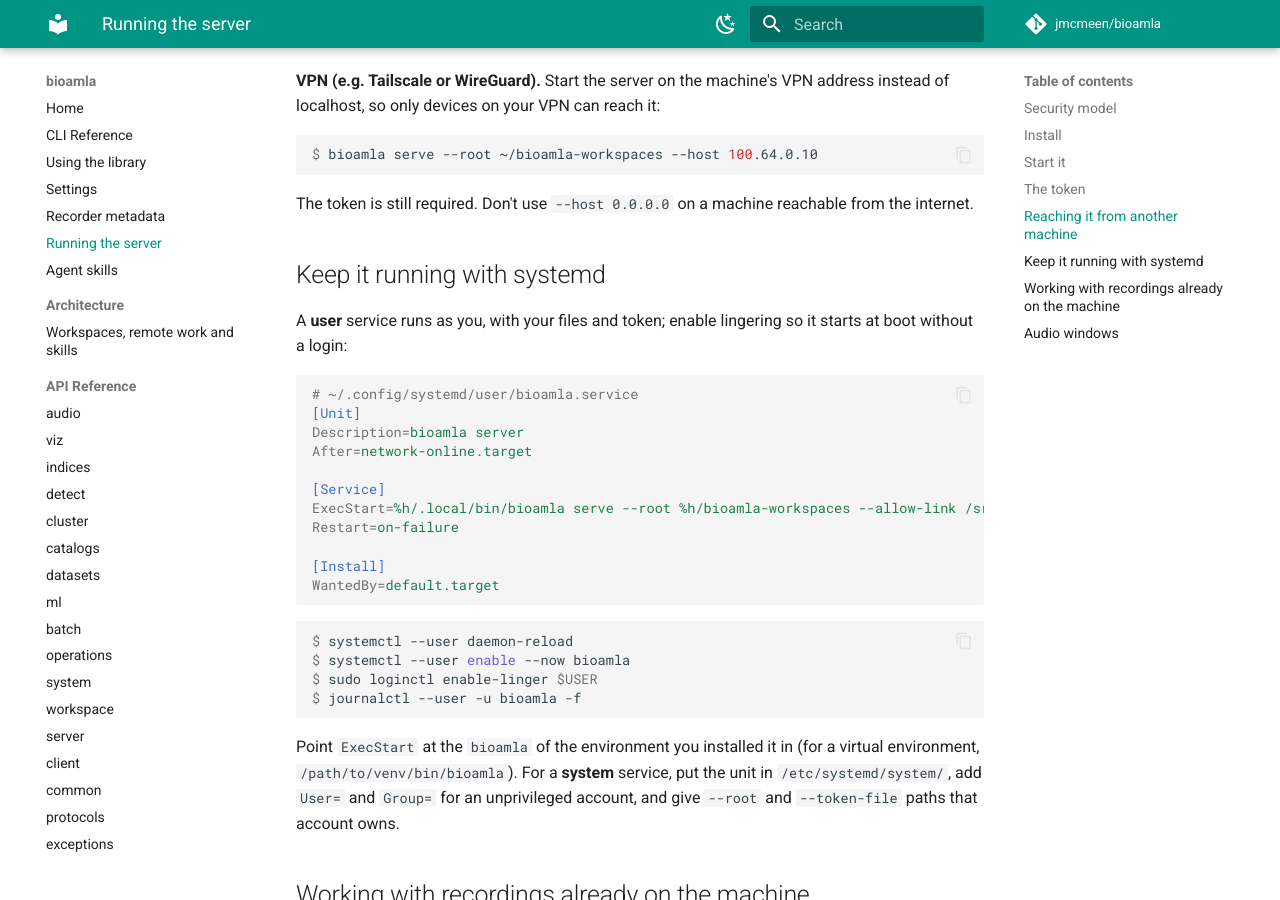
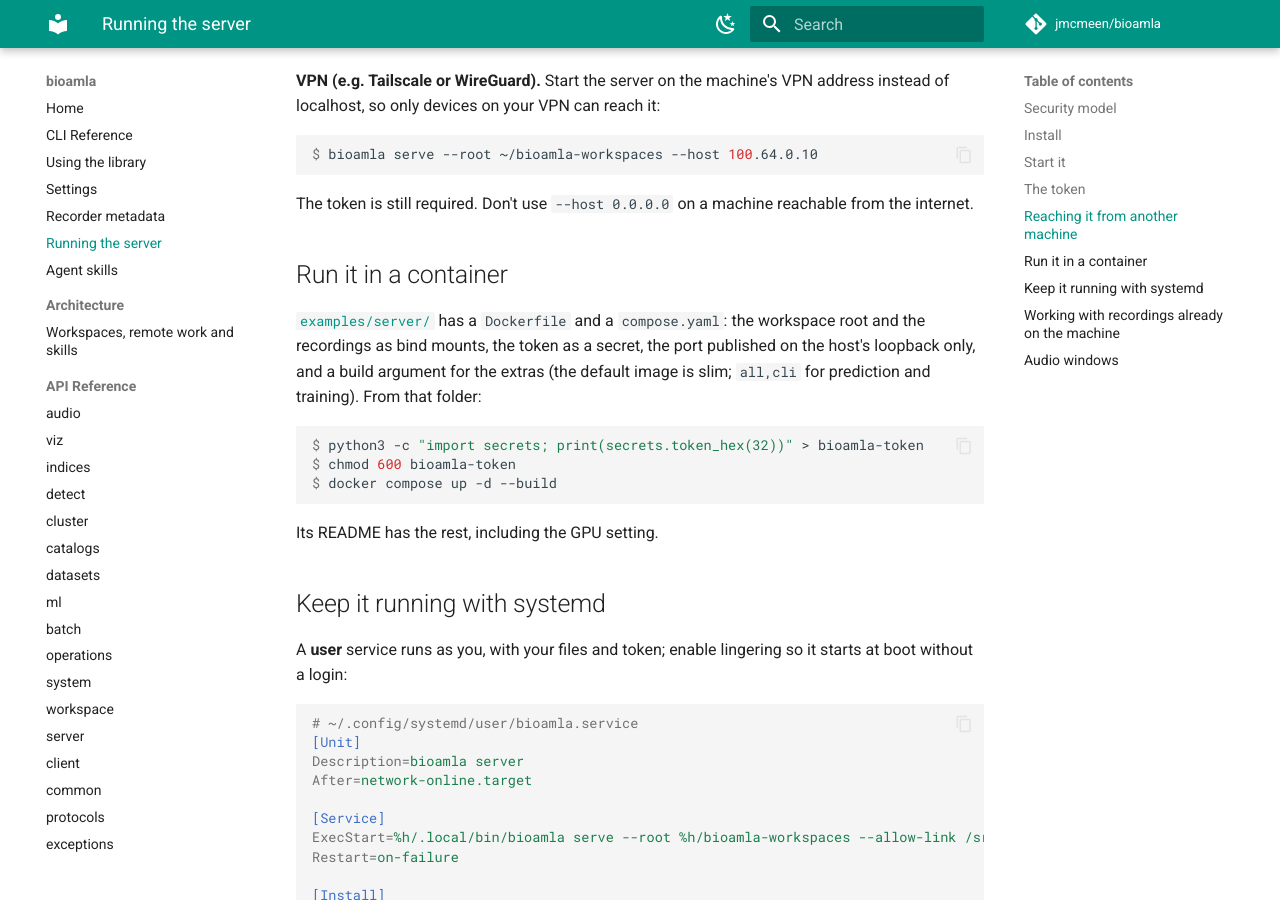
Before and after one commit to jmcmeen/bioamla, an MkDocs documentation site: the page built from docs/server.md, in a window 1280 px wide and 900 px high, scrolled down 2289 px. Built offline with MkDocs 1.6.1 and Material for MkDocs 9.7.7, drawn with Linux system fonts in a browser that asks for light colours; comment, search, counter and statistics services are not loaded.

Commit message:
Add a docker compose example for the server
examples/server: a Dockerfile (python slim, ffmpeg, pip install
bioamla with the extras as a build argument, an unprivileged user,
bioamla serve on every interface inside the container) and a
compose.yaml with the workspace root and the recordings as bind mounts
(recordings read-only, linked in place), the token as a secret, the
port published on the host's loopback only, a health check, and
commented settings for the host user and a GPU. A README with the
steps and the laptop side (an SSH tunnel, remote add, ping).

Verified on a Linux host: the image builds from PyPI, the health
check answers, the secret is accepted as the token file, and remote
ping and remote workspaces --create work against the container.

- a row on the examples page and a section on the Running the server
  page
- a test that the Dockerfile's extras are real and the compose file
  keeps the loopback-only port and the read-only recordings
- CHANGELOG entry

Fixes #336

````diff
--- a/docs/server.md
+++ b/docs/server.md
@@ -98,6 +98,22 @@
 The token is still required. Don't use `--host 0.0.0.0` on a machine reachable from the
 internet.
 
+## Run it in a container
+
+[`examples/server/`](https://github.com/jmcmeen/bioamla/tree/main/examples/server) has a
+`Dockerfile` and a `compose.yaml`: the workspace root and the recordings as bind mounts, the
+token as a secret, the port published on the host's loopback only, and a build argument for
+the extras (the default image is slim; `all,cli` for prediction and training). From that
+folder:
+
+```console
+$ python3 -c "import secrets; print(secrets.token_hex(32))" > bioamla-token
+$ chmod 600 bioamla-token
+$ docker compose up -d --build
+```
+
+Its README has the rest, including the GPU setting.
+
 ## Keep it running with systemd
 
 A **user** service runs as you, with your files and token; enable lingering so it starts at
````
Also changed, not shown: CHANGELOG.md (+4 -0 lines), examples/README.md (+7 -0 lines), examples/server/README.md (added, +62 -0 lines), 4 other files.
